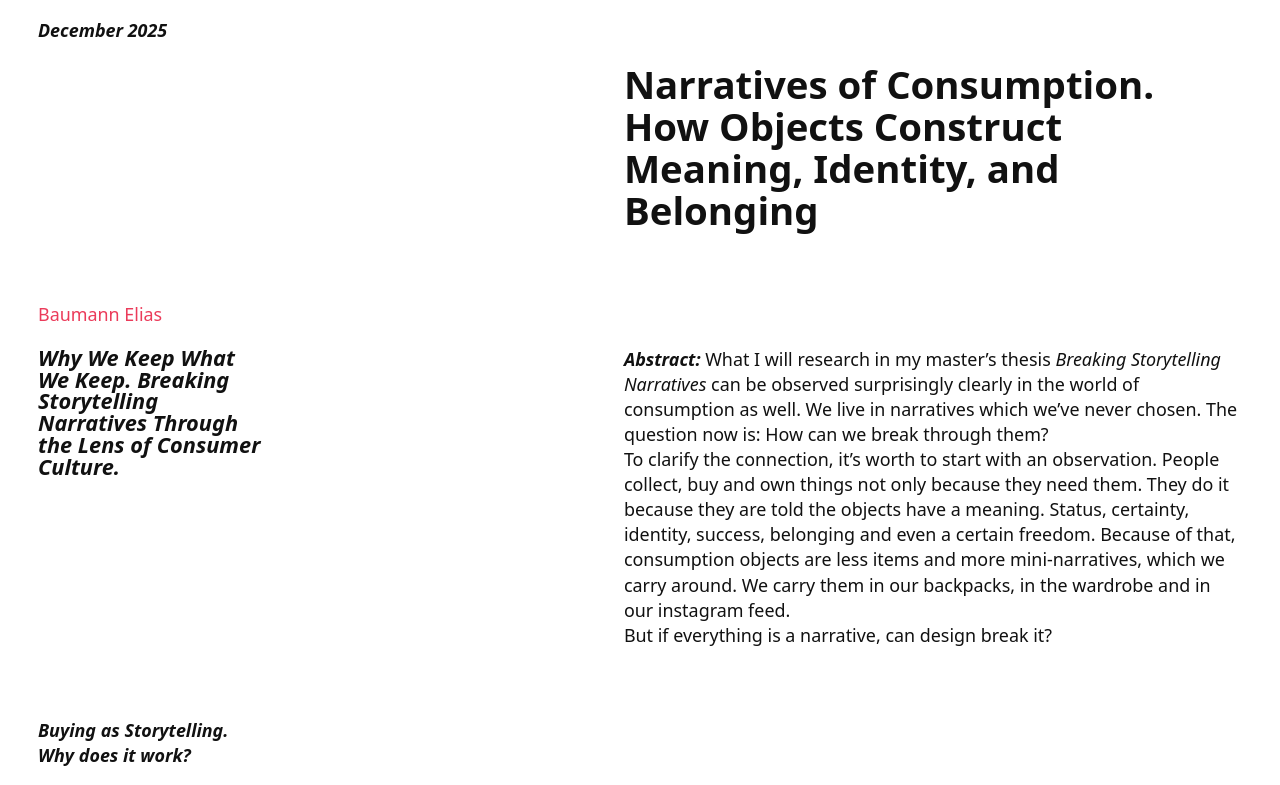
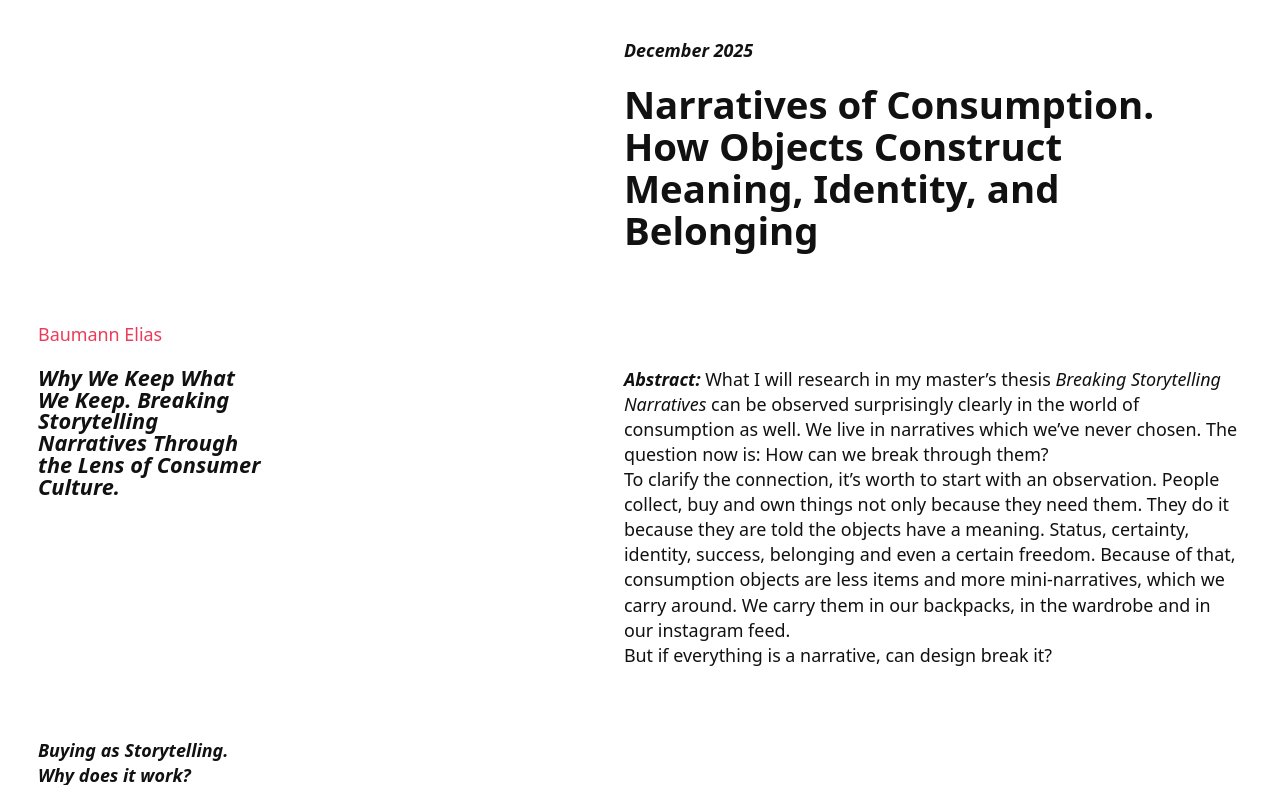
Before and after one commit to elias-baumann/AcademicWriting-2025, a plain HTML site: page index.html in a window 1280 px wide. Shown: the part 131-916 px from the top of the page. Drawn offline with Linux system fonts and the light colour scheme.

Commit message:
December 25

```diff
--- a/index.html
+++ b/index.html
@@ -52,12 +52,20 @@
 
           <!-- Row 1.5 -->
           <tr>
+            <td class="cell"></td>
+            <td class="cell"></td>
+
+            <td class="cell"></td>
+          </tr>
+
+          <!-- Row 1.75 -->
+          <tr>
+            <td class="cell"></td>
+
+            <td class="cell"></td>
             <td class="cell cell-chapter-title">
               <p><br />December 2025</p>
             </td>
-            <td class="cell"></td>
-
-            <td class="cell"></td>
           </tr>
 
           <!-- Row 2 -->
```
